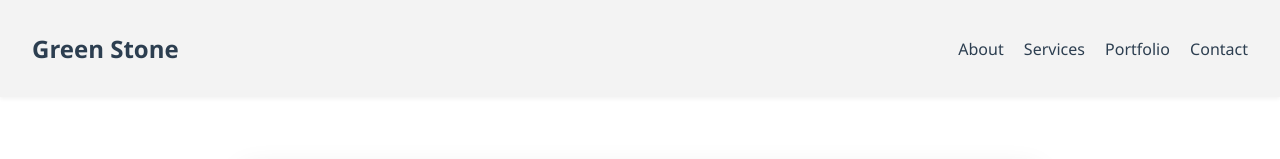
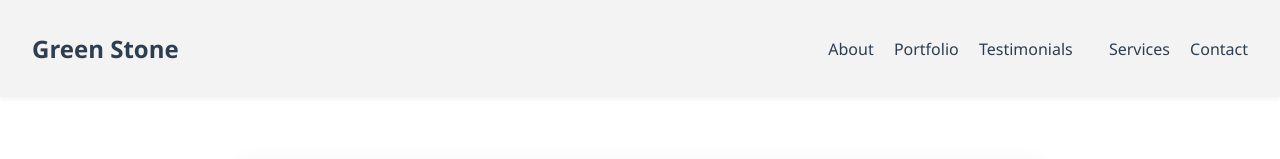
Before and after one commit to dimplekoko/WEBSITTE1, a plain HTML site: page index.html in a window 1280 px wide. Shown: the top 159 px of the page. Drawn offline with Linux system fonts and the light colour scheme.

Commit message:
Update index.html

```diff
--- a/index.html
+++ b/index.html
@@ -62,8 +62,9 @@
     <h1>Green Stone</h1>
     <nav>
       <a href="#about">About</a>
+      <a href="#portfolio">Portfolio</a>
+      <a href="#testimonials">Testimonials<a>
       <a href="#services">Services</a>
-      <a href="#portfolio">Portfolio</a>
       <a href="#contact">Contact</a>
     </nav>
   </header>
```
